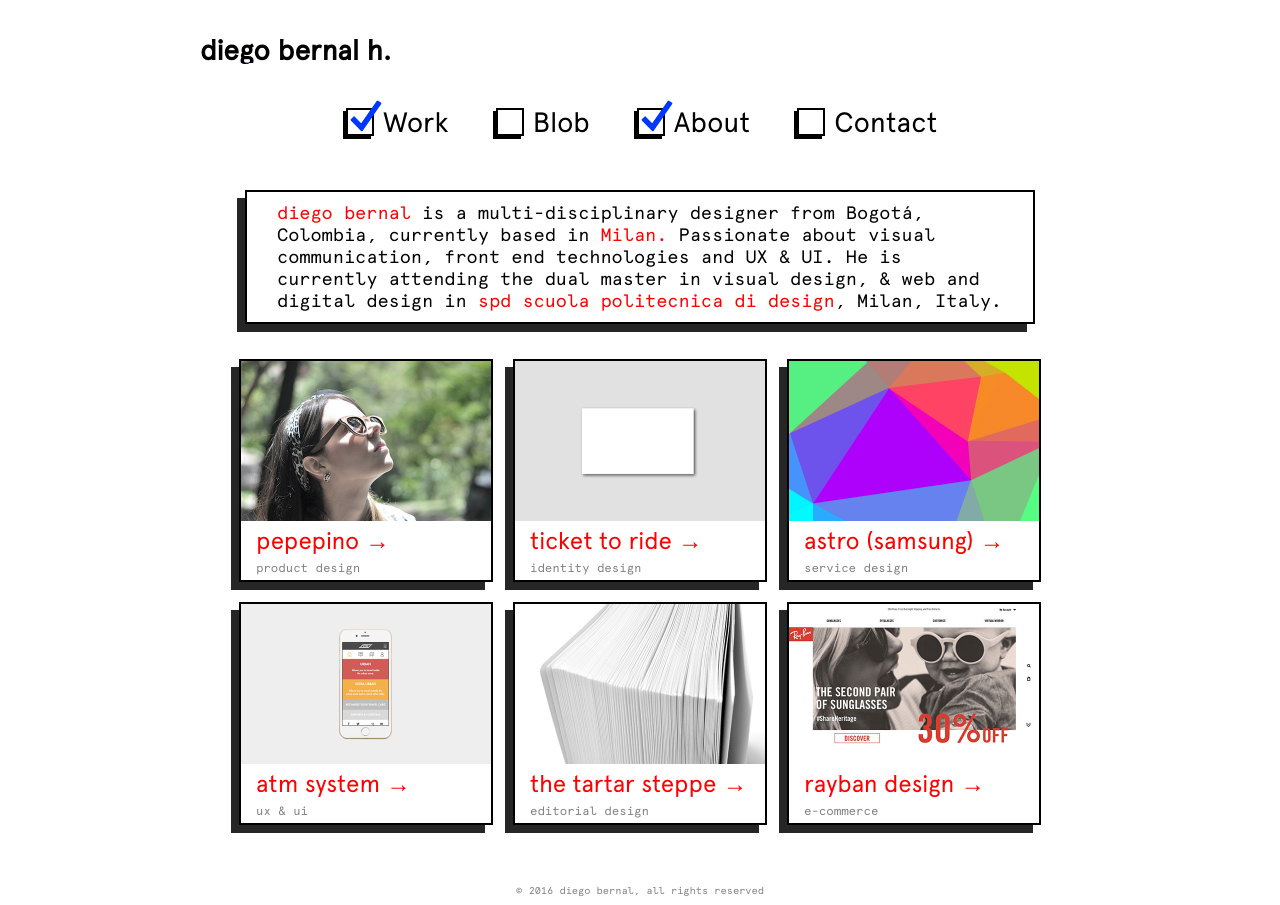
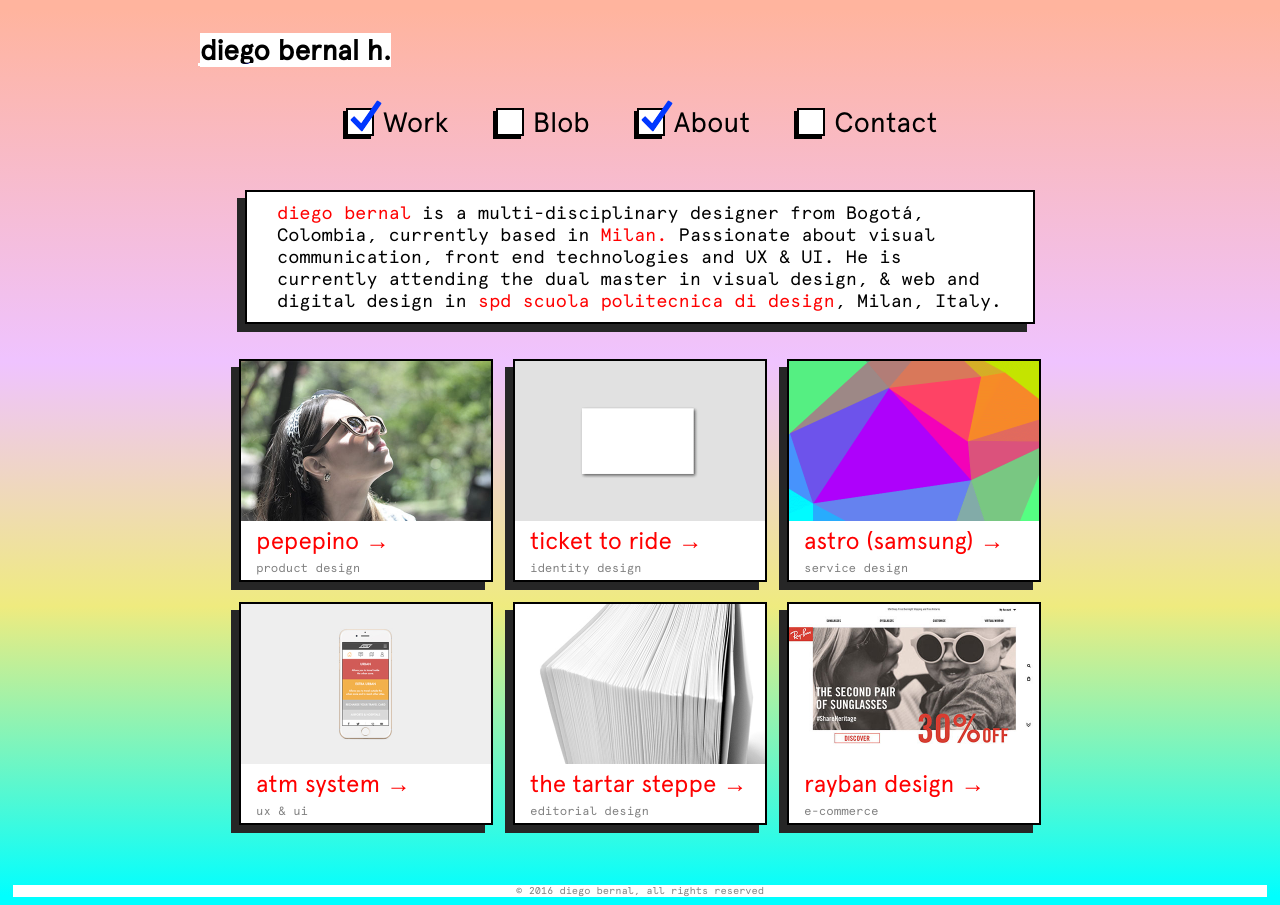
Before and after one commit to diegobernalh/diegobernalh.github.io, a plain HTML site: page index.html in a window 1280 px wide. Drawn offline with nearby package versions, Linux system fonts and the light colour scheme; grey boxes are pictures that could not be loaded.

Commit message:
bg changes

```diff
--- a/CSS/project1.css
+++ b/CSS/project1.css
@@ -1,7 +1,8 @@
 body {
-    background-image: url(../img/noise.png);
+
     margin: 10px;
-    /*border: 10px solid #00FF00;*/
+    /*background-image: url(../img/noise.png);*/
+    background: -webkit-linear-gradient(top, #ffb49e 1%, #efc3ff 40%, #efeb7f 67%, cyan 99%);
 }
 
 .bg {
--- a/CSS/style.css
+++ b/CSS/style.css
@@ -1,6 +1,6 @@
     body {
-        background-image: url(../img/noise.png);
-        /*border: 10px solid #00FF00;*/
+        /*background-image: url(../img/noise.png);*/
+        background: -webkit-linear-gradient(top, #ffb49e 1%, #efc3ff 40%, #efeb7f 67%, cyan 99%);
     }
 
     .bg {
```
